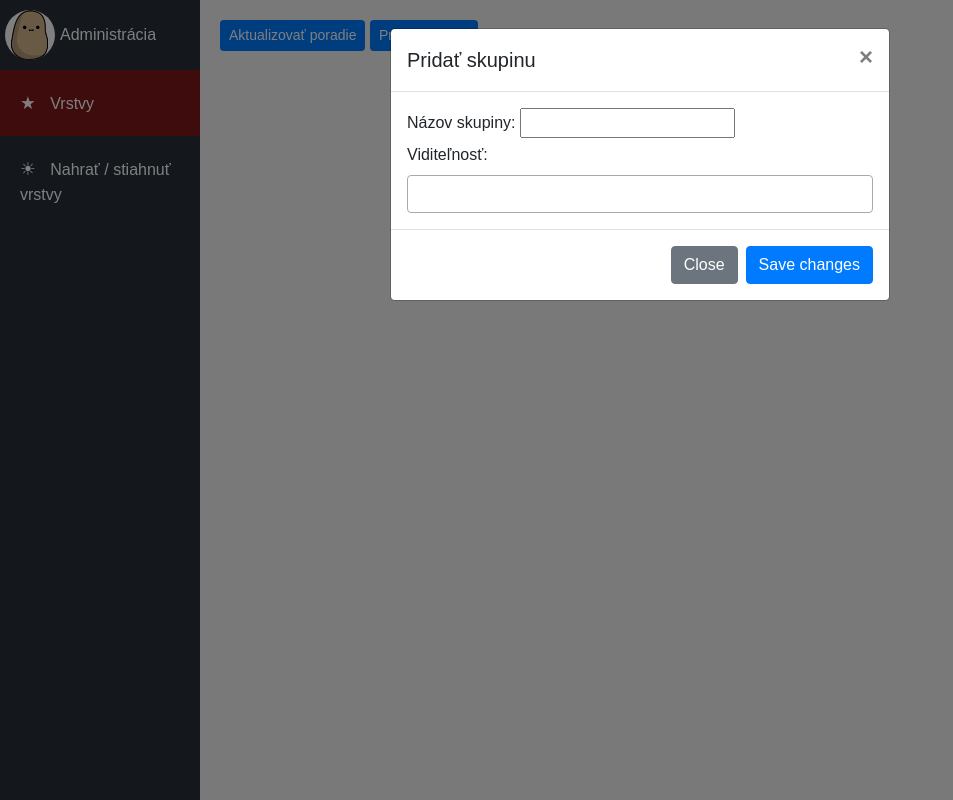
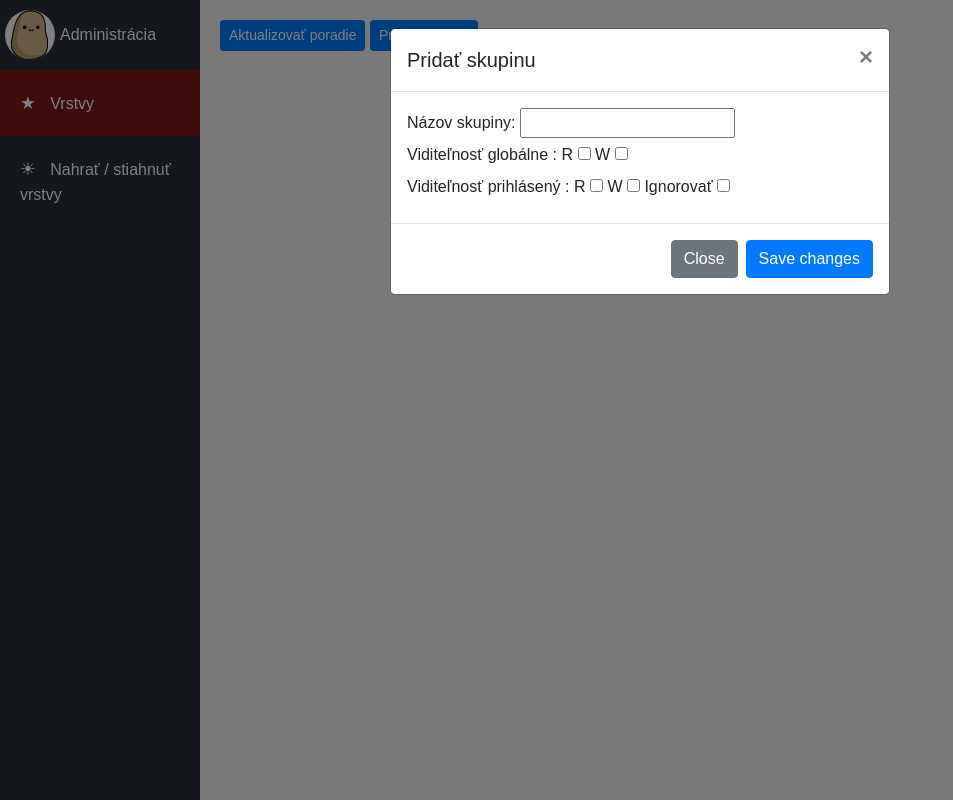
Before and after one commit to JohnyCarrot/mapa-chranenych-oblasti-sr, a Django app: page /administracia in a window 1280 px wide, after a click on "Pridať skupinu". Shown: the whole page, without its empty margins (0-953 px from the left). Run offline with Django 3.2, Linux system fonts and the light colour scheme; a user stored in the database is signed in; data that the repository does not hold is empty; parts of the project's set-up code (start-up, migrations or seed data) failed here and were passed over; some libraries are stand-ins or nearby versions.

Commit message:
minoritné úpravy

```diff
--- a/map/views.py
+++ b/map/views.py
@@ -440,7 +440,7 @@ def api_request(request):
 
 
                 return HttpResponse(m._repr_html_(), content_type="text/plain")
-            if "nova_skupina" in body and "nazov_skupiny" in body and "viditelnost" in body:
+            if "nova_skupina" in body and "nazov_skupiny" in body and "global_r" in body:
                 if len(body["nazov_skupiny"]) ==0:
                     return HttpResponse(status=303)
                 for skupina in Skupiny.objects.all():
@@ -448,13 +448,23 @@ def api_request(request):
                         return HttpResponse(status=304)
                 nova_skupina = Skupiny()
                 nova_skupina.meno = body['nazov_skupiny']
-                if body['viditelnost']==[]:
-                    body['viditelnost'] = ['*']
-                nova_skupina.viditelnost = body['viditelnost']
                 nova_skupina.spravca = None
+                viditelnost = Viditelnost_mapa()
+
+                permisie_global = ""
+                permisie_prihlaseny = ""
+                if body['global_r']: permisie_global+="r"
+                if body['global_w']: permisie_global += "w"
+                if body['skupina_r']: permisie_prihlaseny += "r"
+                if body['skupina_w']: permisie_prihlaseny += "w"
+                if body['skupina_ignore']: permisie_prihlaseny =""
+                viditelnost.globalne = permisie_global
+                viditelnost.prihlaseny = permisie_prihlaseny
+                viditelnost.save()
+                nova_skupina.viditelnost = viditelnost
                 nova_skupina.save()
                 return HttpResponse(status=201)
-            if "nova_podskupina" in body and "nazov_podskupiny" in body and "viditelnost" in body and "id_skupiny" in body:
+            if "nova_podskupina" in body and "nazov_podskupiny" in body and "global_w" in body and "id_skupiny" in body:
                 if len(body["nazov_podskupiny"]) ==0:
                     return HttpResponse(status=303)
                 skupina = Skupiny.objects.get(id=body['id_skupiny'])
@@ -463,9 +473,20 @@ def api_request(request):
                         return HttpResponse(status=304)
                 nova_podskupina = Podskupiny()
                 nova_podskupina.meno = body['nazov_podskupiny']
-                if body['viditelnost'] == []:
-                    body['viditelnost'] = ['*']
-                nova_podskupina.viditelnost = body['viditelnost']
+
+
+                viditelnost = Viditelnost_mapa()
+                permisie_global = ""
+                permisie_prihlaseny = ""
+                if body['global_r']: permisie_global+="r"
+                if body['global_w']: permisie_global += "w"
+                if body['podskupina_r']: permisie_prihlaseny += "r"
+                if body['podskupina_w']: permisie_prihlaseny += "w"
+                if body['podskupina_ignore']: permisie_prihlaseny =""
+                viditelnost.globalne = permisie_global
+                viditelnost.prihlaseny = permisie_prihlaseny
+                viditelnost.save()
+                nova_podskupina.viditelnost = viditelnost
                 nova_podskupina.spravca = None
                 nova_podskupina.skupina=skupina
                 nova_podskupina.save()
@@ -549,6 +570,7 @@ def api_request(request):
 def api_request_file(request):
     if request.method == 'POST':
         try:
+                #ešte dorobiť viditelnosť
                 file = request.FILES['file']
                 data = file.read()
                 json_data = json.dumps(data.decode(),ensure_ascii=False)
--- a/templates/administration/admin.html
+++ b/templates/administration/admin.html
@@ -80,7 +80,7 @@
       </div>
       <div class="modal-footer">
         <button type="button" class="btn btn-default" data-dismiss="modal">Close</button>
-          <button type="button" onclick="f{{ skupina.id|cut:"-" }}skupina_viditelnost_poslat()" class="btn btn-primary">Save changes</button>
+          <button type="button" onclick="f{{ skupina.id|cut:"-" }}skupina_viditelnost_poslat()" class="btn btn-primary" data-dismiss="modal" >Save changes</button>
       </div>
     </div>
 
@@ -145,6 +145,7 @@
                   },
                   body: JSON.stringify(poziadavka)
                 });
+                alert("Viditeľnosť úspešne zmenená");
          }
 
 
@@ -256,7 +257,7 @@ function odstran_riadok_viditelnost_uzivatelia (input) {
       </div>
       <div class="modal-footer">
         <button type="button" class="btn btn-default" data-dismiss="modal">Close</button>
-          <button type="button" onclick="z{{ podskupina.id|cut:"-" }}skupina_viditelnost_poslat()" class="btn btn-primary">Save changes</button>
+          <button type="button" onclick="z{{ podskupina.id|cut:"-" }}skupina_viditelnost_poslat()" class="btn btn-primary" data-dismiss="modal">Save changes</button>
       </div>
     </div>
 
@@ -322,6 +323,7 @@ function odstran_riadok_viditelnost_uzivatelia (input) {
                   },
                   body: JSON.stringify(poziadavka)
                 });
+                alert("Viditeľnosť úspešne zmenená")
          }
 
 
@@ -559,25 +561,34 @@ function odstran_riadok_viditelnost_uzivatelia (input) {
         <form id="pridaj_skupinuform" method="post" action="api">
           <label for="nazov_skupiny">Názov skupiny:</label>
           <input type="text" id="nazov_skupiny" name="nazov_skupiny" required /><br>
-          <label for="viditelnost">Viditeľnosť:</label>
-            <select id="viditelnost" name="viditelnost" class="form-control js-viditelnost-tags" multiple="multiple">
-              <option value="*" >Všetci</option>
-              <option value="-">Iba prihlásený</option>
-              <option value="empty"> </option>
-            </select>
+      Viditeľnosť globálne :
+          <label for="viditelnost_skupinaR_nova">R</label>
+        <input type="checkbox" id="viditelnost_skupinaR_nova" name="viditelnost_skupinaR_nova" value="" >
+          <label for="viditelnost_skupinaW_nova">W</label>
+        <input type="checkbox" id="viditelnost_skupinaW_nova" name="viditelnost_skupinaW_nova" value="" >
+          <br>
+                Viditeľnosť prihlásený :
+          <label for="viditelnost_skupinaR_nova_prihlaseny">R</label>
+        <input type="checkbox" id="viditelnost_skupinaR_nova_prihlaseny" name="viditelnost_skupinaR_nova_prihlaseny" value="">
+          <label for="viditelnost_skupinaW_nova_prihlaseny">W</label>
+        <input type="checkbox" id="viditelnost_skupinaW_nova_prihlaseny" name="viditelnost_skupinaW_nova_prihlaseny" value="">
+
+          <label for="viditelnost_skupinaIgnore_nova_prihlaseny">Ignorovať</label>
+        <input type="checkbox" id="viditelnost_skupinaIgnore_nova_prihlaseny" name="viditelnost_skupinaIgnore_prihlaseny" value="" >
+        <br>
         </form>
-          <script>$('.js-viditelnost-tags').select2({
-                  tags: true,
-                  width: '100%'
-                });
-          </script>
+
       </div>
       <div class="modal-footer">
         <button type="button" class="btn btn-secondary" data-dismiss="modal">Close</button>
         <button type="button" class="btn btn-primary" onclick="
         let inputs_nova_skupina = document.getElementById('pridaj_skupinuform').elements;
             let dejta_nova_skupina = {
-          viditelnost: $('.js-viditelnost-tags').val(),
+          global_r: document.getElementById('viditelnost_skupinaR_nova').checked,
+          global_w: document.getElementById('viditelnost_skupinaW_nova').checked,
+          skupina_r: document.getElementById('viditelnost_skupinaR_nova_prihlaseny').checked,
+          skupina_w: document.getElementById('viditelnost_skupinaW_nova_prihlaseny').checked,
+          skupina_ignore: document.getElementById('viditelnost_skupinaIgnore_nova_prihlaseny').checked,
           nazov_skupiny: inputs_nova_skupina['nazov_skupiny'].value,
           nova_skupina: null
         };
@@ -628,25 +639,34 @@ function odstran_riadok_viditelnost_uzivatelia (input) {
             </select><br>
           <label for="nazov_podskupiny">Názov podskupiny:</label>
           <input type="text" id="nazov_podskupiny" name="nazov_podskupiny" required /><br>
-          <label for="viditelnost_podskupina">Viditeľnosť:</label>
-            <select id="viditelnost_podskupina" name="viditelnost_podskupina" class="form-control js-viditelnost-podskupiny-tags" multiple="multiple">
-              <option value="*" >Všetci</option>
-              <option value="-">Iba prihlásený</option>
-              <option value="empty"> </option>
-            </select>
+              Viditeľnosť globálne :
+          <label for="viditelnost_podskupinaR_nova">R</label>
+        <input type="checkbox" id="viditelnost_podskupinaR_nova" name="viditelnost_podskupinaR_nova" value="" >
+          <label for="viditelnost_podskupinaW_nova">W</label>
+        <input type="checkbox" id="viditelnost_podskupinaW_nova" name="viditelnost_podskupinaW_nova" value="" >
+          <br>
+                Viditeľnosť prihlásený :
+          <label for="viditelnost_podskupinaR_nova_prihlaseny">R</label>
+        <input type="checkbox" id="viditelnost_podskupinaR_nova_prihlaseny" name="viditelnost_podskupinaR_nova_prihlaseny" value="">
+          <label for="viditelnost_podskupinaW_nova_prihlaseny">W</label>
+        <input type="checkbox" id="viditelnost_podskupinaW_nova_prihlaseny" name="viditelnost_podskupinaW_nova_prihlaseny" value="">
+
+          <label for="viditelnost_podskupinaIgnore_nova_prihlaseny">Ignorovať</label>
+        <input type="checkbox" id="viditelnost_podskupinaIgnore_nova_prihlaseny" name="viditelnost_podskupinaIgnore_prihlaseny" value="" >
+        <br>
         </form>
-          <script>$('.js-viditelnost-podskupiny-tags').select2({
-                  tags: true,
-                  width: '100%'
-                });
-          </script>
+
       </div>
       <div class="modal-footer">
         <button type="button" class="btn btn-secondary" data-dismiss="modal">Close</button>
         <button type="button" class="btn btn-primary" onclick="
         let inputs_nova_skupina = document.getElementById('pridaj_podskupinuform').elements;
             let dejta_nova_skupina = {
-          viditelnost: $('.js-viditelnost-podskupiny-tags').val(),
+                global_r: document.getElementById('viditelnost_podskupinaR_nova').checked,
+          global_w: document.getElementById('viditelnost_podskupinaW_nova').checked,
+          podskupina_r: document.getElementById('viditelnost_podskupinaR_nova_prihlaseny').checked,
+          podskupina_w: document.getElementById('viditelnost_podskupinaW_nova_prihlaseny').checked,
+          podskupina_ignore: document.getElementById('viditelnost_podskupinaIgnore_nova_prihlaseny').checked,
           id_skupiny: inputs_nova_skupina['skupina-pre-podskupinu'].value,
           nazov_podskupiny: inputs_nova_skupina['nazov_podskupiny'].value,
           nova_podskupina: null
```
Also changed, not shown: TODO.txt (+8 -0 lines).
